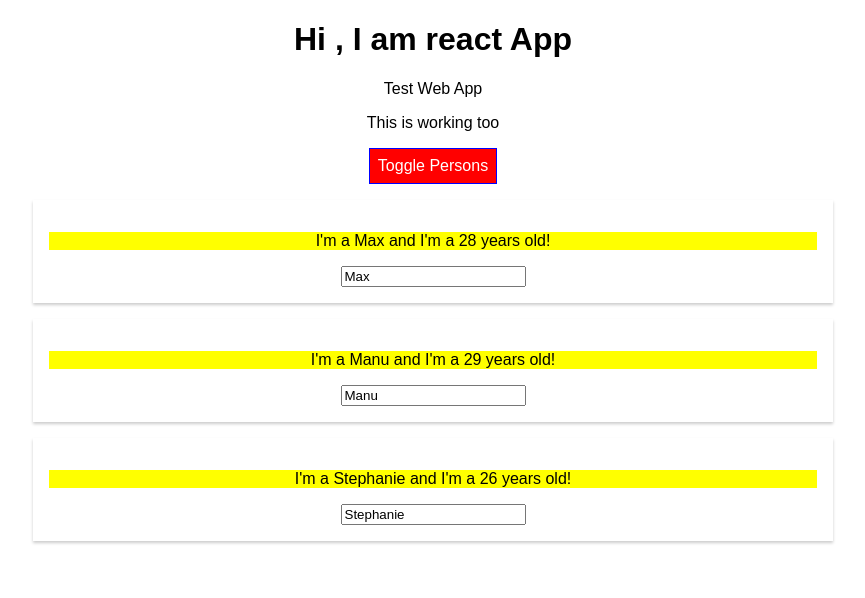
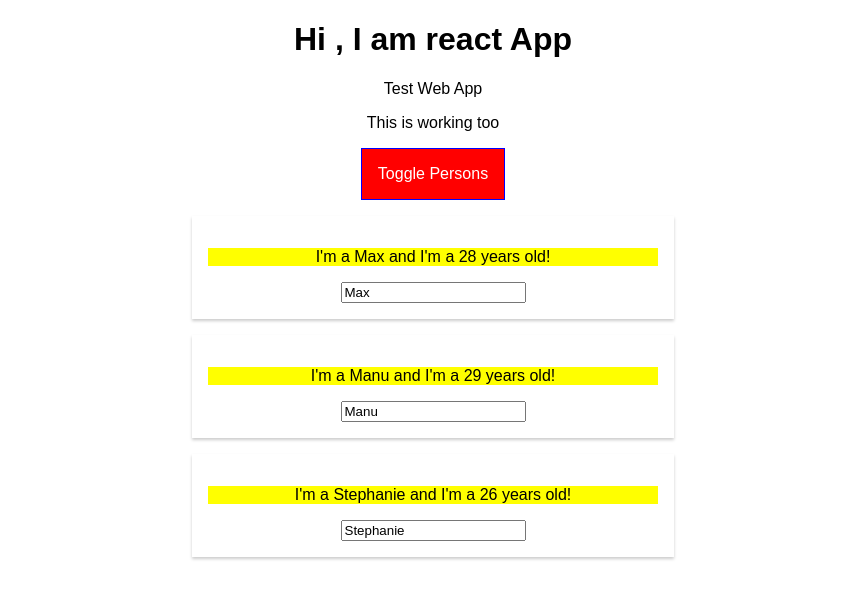
Before and after one commit to ammein/my-react-app, a React app: page / in a window 1280 px wide. Both pictures are taken after a click on the button "Toggle Persons". Shown: the top 598 px of the page, without its empty margins (207-1072 px from the left). Built offline with nearby package versions, Linux system fonts and the light colour scheme.

Commit message:
Add Error Boundary

```diff
--- a/src/App.css
+++ b/src/App.css
@@ -9,3 +9,25 @@
 .bold {
   font-weight: bold;
 }
+
+.App button{
+  border : 1px solid blue;
+  padding : 16px;
+  background-color: green;
+  font : inherit;
+  color : white;
+}
+
+.App button:hover{
+  background-color: lightgreen;
+  color : black;
+}
+
+.App button.Red{
+  background-color: red;
+}
+
+.App button.Red:hover{
+  background-color: salmon;
+  color : black;
+}
--- a/src/App.js
+++ b/src/App.js
@@ -1,6 +1,7 @@
 import React, { Component } from 'react';
 import Classes from './App.css';
 import Person from './Person/Person.js';
+import ErrorBoundary from './ErrorBoundary/ErrorBoundary';
 
 class App extends Component {
 
@@ -59,18 +60,10 @@ class App extends Component {
   }
 
   render () {
-    const style = {
-      backgroundColor: "green",
-      color : "white",
-      font : "inherit",
-      border : "1px solid blue",
-      padding : "8px",
-      cursor : "pointer"
-    };
+    // Dynamic Content
+    let persons = null;
 
-    // Dynamic Content
-
-    let persons = null;
+    let btnClass = '';
 
     if(this.state.showPersons){
       // JSX Dynamic
@@ -80,18 +73,18 @@ class App extends Component {
             // Convert to array using .map()
             this.state.persons.map((person , index) => {
               // Return JSX Person
-              return <Person
-                click={this.deletePersonHandler.bind(this , index)}
-                name={person.name}
-                age={person.age}
-                key={index}
-                changed={(event)=>this.nameChangeHandler(event, person.id)} />
+              return <ErrorBoundary key={person.id}><Person
+                  click={this.deletePersonHandler.bind(this , index)}
+                  name={person.name}
+                  age={person.age}
+                  key={index}
+                  changed={(event)=>this.nameChangeHandler(event, person.id)} /></ErrorBoundary>
             })
           }
         </div>
       );
 
-      style.backgroundColor = "red";
+      btnClass = Classes.Red;
     }
 
     const classes = []; // "red bold"
@@ -110,7 +103,7 @@ class App extends Component {
         <p>Test Web App</p>
         <p className={classes.join(" ")}>This is working too</p>
         <button
-          style={style}
+          className={btnClass}
           onClick={this.togglePersonsHandler}>Toggle Persons</button>
           {persons}
       </div>
--- /dev/null
+++ b/src/ErrorBoundary/ErrorBoundary.js
@@ -0,0 +1,31 @@
+import React , {Component} from 'react';
+
+class ErrorBoundary extends Component {
+
+    state = {
+        hasError : false,
+        errorMessage : ""
+    }
+
+    componentDidCatch = (error , info) =>{
+        // A new method introduces by React
+        // Will be executed whenever a component we wrap
+        // with the error boundary , throws an error
+
+        // Set the state
+        this.setState({
+            hasError : true,
+            errorMessage :  error
+        })
+    }
+
+    render(){
+        if(this.state.hasError){
+            return <h1>{this.state.errorMessage}</h1>
+        }else{
+            return this.props.children;
+        }
+    }
+}
+
+export default ErrorBoundary;
--- a/src/Person/Person.css
+++ b/src/Person/Person.css
@@ -7,3 +7,9 @@
     text-align: center;
     border : 5px;
 }
+
+@media (min-width : 500px){
+    .Person{
+        width : 450px;
+    }
+}
--- a/src/Person/Person.js
+++ b/src/Person/Person.js
@@ -3,10 +3,9 @@ import PersonCSS from './Person.css';
 import TEST from './test.less';
 
 const person = (props) => {
-
     return(
         <div className={PersonCSS.Person}>
-            <p className="bgYellow" onClick={props.click}>I'm a {props.name} and I'm a {props.age} years old!</p>
+            <p className={TEST["bgYellow"]} onClick={props.click}>I'm a {props.name} and I'm a {props.age} years old!</p>
             <p>{props.children}</p>
             <input type="text" onChange={props.changed} value={props.name}/>
         </div>
--- a/src/Person/test.less
+++ b/src/Person/test.less
@@ -1,5 +1,5 @@
 @backgroundColor : yellow;
 
-:global .bgYellow {
+.bgYellow {
     background-color: @backgroundColor;
 }
```
